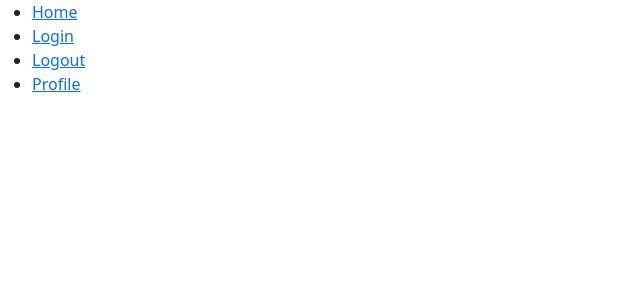
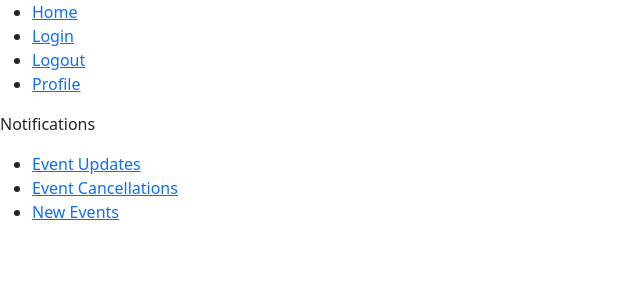
Before and after one commit to afnannaseem/WebProject, a React (Create React App) app: page /notifications in a window 1280 px wide. Shown: the top 300 px of the page, without its empty margins (0-640 px from the left). Built offline with nearby package versions, Linux system fonts and the light colour scheme.

Commit message:
Event details fetched in Ticket.js

```diff
--- a/src/App.js
+++ b/src/App.js
@@ -9,6 +9,7 @@ import Profile from './components/Profile';
 import MyProfile from './components/MyProfile';
 import TicketList from './components/Tickets';
 import TicketDetails from './components/TicketDetails';
+import Notifications from './components/Notifcations';
 
 const App = () => {
   return (
@@ -24,6 +25,7 @@ const App = () => {
         <Route path="/myprofile" element={<MyProfile />} />
         <Route path="/tickets" element={<TicketList />} />
         <Route path="/ticket/:ticketId" element={<TicketDetails />} />
+        <Route path="/notifications" element={<Notifications />} />
         </Routes>
       </div>
     </Router>
--- /dev/null
+++ b/src/components/Notifcations.js
@@ -0,0 +1,21 @@
+import React from 'react';
+import { Link } from 'react-router-dom';
+
+const Notifications = () => (
+  <div>
+    <p>Notifications</p>
+    <ul>
+      <li>
+        <Link to="/notifications/event-update">Event Updates</Link>
+      </li>
+      <li>
+        <Link to="/notifications/event-cancellation">Event Cancellations</Link>
+      </li>
+      <li>
+        <Link to="/notifications/new-events">New Events</Link>
+      </li>
+    </ul>
+  </div>
+);
+
+export default Notifications;
--- a/src/components/Profile.js
+++ b/src/components/Profile.js
@@ -11,7 +11,7 @@ const Profile = () => (
       <Link to="/tickets">My Tickets</Link>
       </li>
       <li>
-      <Link to="/logout">My Notifications</Link>
+      <Link to="/notifications">My Notifications</Link>
       </li>
     </ul>
   </div>
--- a/src/components/TicketDetails.js
+++ b/src/components/TicketDetails.js
@@ -4,6 +4,7 @@ import { useParams } from 'react-router-dom';
 const TicketDetails = () => {
   const { ticketId } = useParams();
   const [ticket, setTicket] = useState(null);
+  const [event, setEvent] = useState(null);
   const [loading, setLoading] = useState(true);
   const [error, setError] = useState(null);
   const [showUpdateForm, setShowUpdateForm] = useState(false);
@@ -28,7 +29,8 @@ const TicketDetails = () => {
         }
 
         const data = await response.json();
-        setTicket(data);
+        setTicket(data.ticket);
+        setEvent(data.event);
         setLoading(false);
       } catch (error) {
         setError(error.message);
@@ -97,7 +99,7 @@ const TicketDetails = () => {
       ) : (
         <div>
           <p>Ticket ID: {ticket._id}</p>
-          <p>Event ID: {ticket.eventId}</p>
+          <p>Event Name: {event.eventName}</p>
           <p>type: {ticket.type}</p>
           <p>price: {ticket.price}</p>
           <p>purchase date:{new Date(ticket.purchaseDate).toLocaleString()}</p>
```
